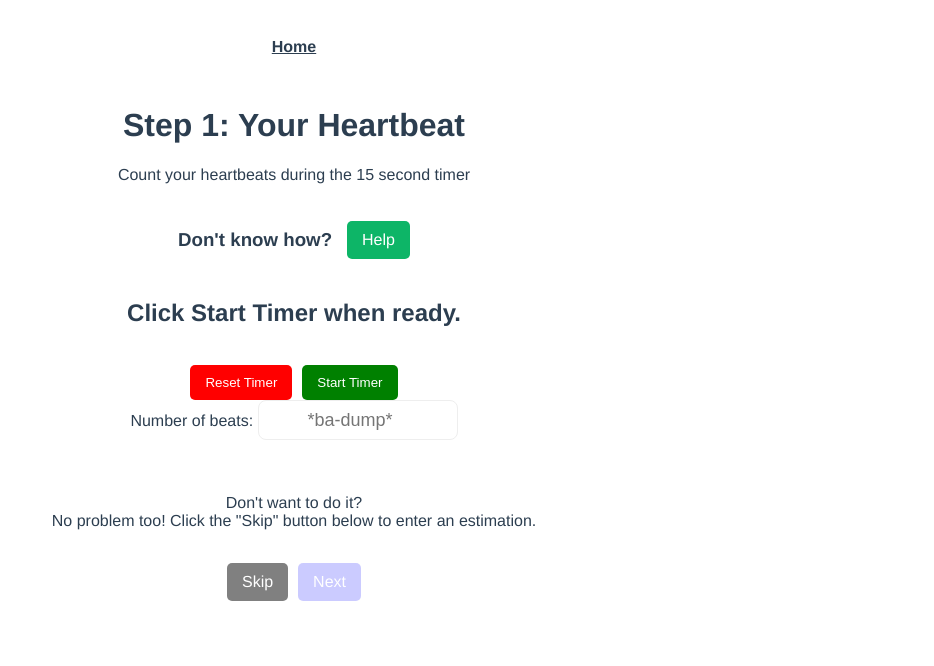
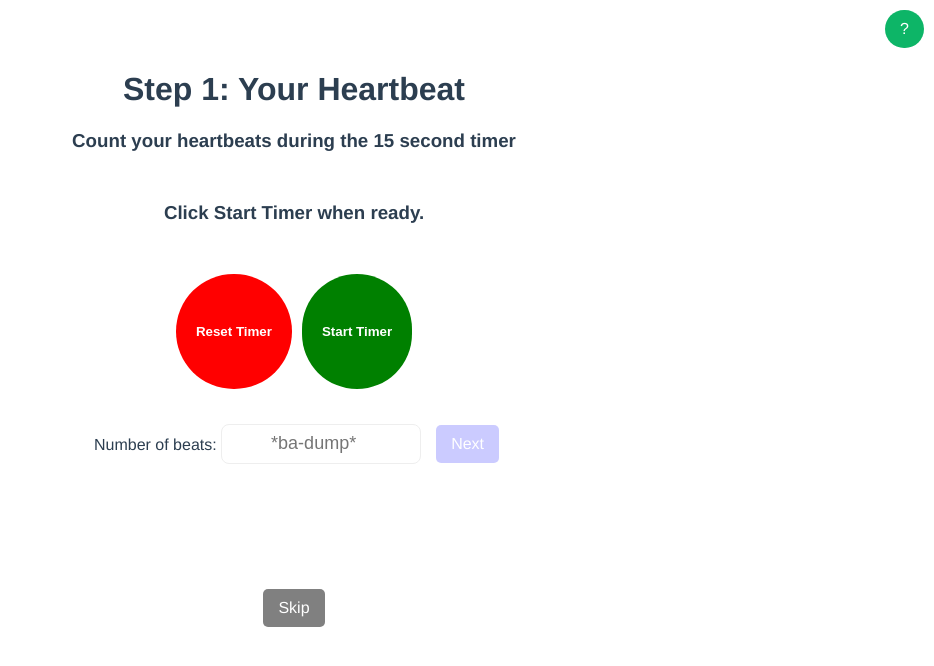
Before and after one commit to c-l-scholl/stp-vue-fb, a Vue app: page /calc-bpm in a window 1280 px wide. Shown: the top 666 px of the page, without its empty margins (346-1280 px from the left). Built offline with nearby package versions, Linux system fonts and the light colour scheme.

Commit message:
updated page setup to more closely match outlines

```diff
--- a/src/App.vue
+++ b/src/App.vue
@@ -1,7 +1,7 @@
 <template>
-  <nav>
+  <!-- <nav>
     <router-link to="/">Home</router-link>
-  </nav>
+  </nav> -->
   <router-view />
 </template>
 
--- a/src/components/TimerComp.vue
+++ b/src/components/TimerComp.vue
@@ -1,7 +1,7 @@
 <template>
 
 
-  <div>
+  <div class="timer">
     <span v-if="timerEnabled">
       {{ timerCount }}
     </span>
@@ -66,10 +66,28 @@ export default {
 </script>
 
 <style>
+
+  .timer {
+    margin-bottom: 45px;
+    font-size: 75px;
+    font-weight: bold;
+  }
   .timerButtons {
     display: flex;
     justify-content: center;
     align-items: center;
+    margin: 15px;
+  }
+
+  .reset:hover,
+  .start:hover {
+    opacity: 0.8;
+  }
+
+  .reset:active,
+  .start:active {
+    box-shadow: inset 1px 2px 5px rgba(0, 0, 0, 0.15);
+    opacity: 0.6px;
   }
 
   .reset {
@@ -85,9 +103,10 @@ export default {
   .start {
     display: flex;
     border-width: 0;
-    padding: 10px 15px;
-    border-radius: 5px;
+    padding: 50px 20px;
+    border-radius: 200px;
     color: white;
     transition: opacity 0.15s;
+    font-weight: bold;
   }
   </style>
--- a/src/views/CalcBPMView.vue
+++ b/src/views/CalcBPMView.vue
@@ -1,55 +1,55 @@
 <template>
-
+  <div class="helpButton">
+      <router-link to="/bpm-help" class="toHelp">
+        ?
+      </router-link>
+  </div>
+  <div class="page">
+    <div class="title">
       <h1>Step 1: Your Heartbeat</h1>
 
-  <!-- <button type="button" class="back">
-    <router-link to="/">Back</router-link>
-  </button> -->
-  <p> Count your heartbeats during the 15 second timer </p>
-  <div class="intro">
-    <h3>Don't know how?  </h3>
-    <router-link to="/bpm-help" class="toHelp">
-      Help
+    </div>
+
+    <div class="instructions">
+      <h3>
+        Count your heartbeats during the 15 second timer
+      </h3>
+    </div>
+    <!-- <div class="intro">
+      <h3>Don't know how? </h3>
+
+    </div> -->
+
+    <div class="timerText">
+      <h3>Click Start Timer when ready. </h3>
+    </div>
+    <TimerComp />
+
+
+    <div class="userInput">
+      <div class="inputBox">
+        <label for="Heartbeat">Number of beats: </label>
+        <input v-model="bpm" type="number" class="Heartbeat" placeholder="*ba-dump*" step=1 @input="checkBpm" />
+      </div>
+      <div class="nextButton">
+        <router-link to="/mood" @click="setUserBpm" class="toMood" :class="{ 'disabled': !this.isValidBpm }">
+        Next
         </router-link>
       </div>
-  <h2>Click Start Timer when ready. <br> </h2>
 
-    <br>
-
-  <div>
-    <TimerComp />
     </div>
 
-  <label for="Heartbeat">Number of beats: </label>
-  <input v-model="bpm"
-    type="number"
-    class="Heartbeat"
-    placeholder="*ba-dump*"
-    step=1
-    @input="checkBpm"
-  />
-
-  <br><br><br><br>
-
-  Don't want to do it? <br>
-  No problem too! Click the "Skip" button below to enter an estimation.
-
-  <br> <br>
+    <div class="skipText">
+      <!-- <p>
+        Don't want to do it?
+        No problem!
+      </p>
+      <p>Click the "Skip" button below to enter an estimation.</p> -->
+    </div>
     <div class="routers">
       <router-link to="/skip-bpm" class="skip">
         Skip
       </router-link>
-
-
-    <router-link
-      to="/mood"
-      @click="setUserBpm"
-      class="toMood"
-      :class="{ 'disabled': !this.isValidBpm }"
-    >
-      Next
-    </router-link>
-
       <!-- <router-link
       to="/mood"
       v-slot="{href, navigate}"
@@ -60,6 +60,8 @@
     </router-link> -->
 
     </div>
+  </div>
+
 
 
 </template>
@@ -85,14 +87,14 @@ export default {
       this.isValidBpm = (this.bpm !== null && this.bpm >= 5 && this.bpm <= 40)
     },
     setUserBpm() {
-      if(this.isValidBpm) {
+      if (this.isValidBpm) {
         this.$store.commit('setBpm', (this.bpm * this.bpmMultiplier))
         console.log(this.bpm)
       }
     }
   },
-  beforeRouteLeave (to, from) {
-    if(to.name === 'mood') {
+  beforeRouteLeave(to, from) {
+    if (to.name === 'mood') {
       return this.isValidBpm
     } else {
       return true
@@ -106,11 +108,23 @@ export default {
 </script>
 
 <style scoped>
+.page {
+  position: relative;
+  top: 50px;
+}
 .intro {
-    display: flex;
-    justify-content: center;
   align-items: center;
 
+}
+
+.instructions {
+  margin-bottom: 50px;
+}
+
+.helpButton {
+  position: absolute;
+  top: 10px;
+  right: 10px;
 }
 
 .intro h3 {
@@ -118,13 +132,18 @@ export default {
   margin-right: 15px;
 }
 
+.timerText {
+  margin-bottom: 50px;
+}
+
 .toHelp {
+  max-width: 50px;
   text-decoration: none;
   color: white;
   display: flex;
   background-color: rgb(13, 181, 103);
   padding: 10px 15px;
-    border-radius: 5px;
+  border-radius: 30px;
   transition: opacity 0.15s;
 }
 
@@ -138,8 +157,19 @@ export default {
   align-items: center;
 }
 
-  .reset,
-  .start,
+.userInput {
+  display: flex;
+  align-items: center;
+  justify-content: center;
+  margin-bottom: 100px;
+  margin-top: 25px;
+}
+
+.inputBox {
+  padding: 10px;
+}
+
+
 .toMood,
 .skip {
   display: flex;
@@ -150,19 +180,6 @@ export default {
   transition: opacity 0.15s;
 }
 
-  .reset:hover,
-  .start:hover {
-    opacity: 0.6;
-  }
-
-  .reset {
-    margin-right: 10px;
-    background-color: red;
-  }
-
-  .start {
-    background-color: green;
-  }
 
 .routers {
   display: flex;
@@ -171,6 +188,7 @@ export default {
   padding: 10px;
 
 }
+
 .toMood,
 .skip {
   color: white;
@@ -195,6 +213,4 @@ export default {
   opacity: 0.2;
   cursor: not-allowed;
 }
-
-
 </style>
--- a/src/views/MoodsView.vue
+++ b/src/views/MoodsView.vue
@@ -4,23 +4,19 @@
         Back
       </router-link>
       <router-link to="/mood-help" class="toMoodHelp">
-      Help
+        ?
       </router-link>
     </div>
+  <div class="page">
+
 
     <h1>Step 2: Your Mood</h1>
     <p>
       Pick your current or desired mood. <br>
-    For a detailed description of the moods, please click the "Help" button above.
+      For a detailed description of the moods, please click the ? above.
     </p>
 
-  <select
-    name="Mood"
-    id="Mood"
-    class="mood"
-    value=""
-    v-model="mood"
-    >
+    <select name="Mood" id="Mood" class="mood" value="" v-model="mood">
       <option value="" selected disabled>Select an Option</option>
       <option value="Happy">Happy</option>
       <option value="Relaxed">Relaxed</option>
@@ -33,12 +29,14 @@
     </select>
     <br>
     <div class="moodRouters">
-    <button type="reset" value = "Reset" class="moodReset">
+      <button type="reset" value="Reset" class="moodReset">
         Reset
       </button>
-    <router-link to="/playlist-output" @click="setMood()" class="toPlaylist" :class="{ 'disabled': !this.isValidMood }">
+      <router-link to="/playlist-output" @click="setMood()" class="toPlaylist"
+        :class="{ 'disabled': !this.isValidMood }">
         Next
       </router-link>
+    </div>
   </div>
 </template>
 
@@ -57,14 +55,14 @@ export default {
       this.isValidMood = (this.mood !== null)
     },
     setMood() {
-      if(this.isValidMood) {
+      if (this.isValidMood) {
         console.log(this.mood)
         this.$store.commit('setMood', this.mood)
       }
     },
   },
-  beforeRouteLeave (to, from) {
-    if(to.name === 'playlist-output') {
+  beforeRouteLeave(to, from) {
+    if (to.name === 'playlist-output') {
       return this.isValidMood
     } else {
       return true
@@ -78,12 +76,21 @@ export default {
 </script>
 
 <style scoped>
-  .intro,
+.page {
+  top: 50px;
+}
 .moodRouters {
   display: flex;
   justify-content: center;
   align-items: center;
   padding: 10px 15px;
+}
+
+.intro {
+  margin: 0px;
+  display: flex;
+  align-items: center;
+  justify-content: space-between;
 }
 
 .backCalc,
@@ -100,12 +107,14 @@ export default {
   text-decoration: none;
 }
 
-  .backCalc, .toPlaylist {
+.backCalc,
+.toPlaylist {
   background-color: rgb(10, 97, 190);
 }
 
 .toMoodHelp {
   background-color: rgb(13, 181, 103);
+  border-radius: 50px;
 }
 
 .moodReset {
@@ -117,14 +126,14 @@ export default {
   opacity: 0.8;
 }
 
-  .mood{
+.mood {
   position: relative;
   width: 200px;
   height: 40px;
   border-radius: 8px;
   background: white;
   border: 1px solid #eee;
-    box-shadow: 10px 10px 0 0 rgba(black,.03);
+  box-shadow: 10px 10px 0 0 rgba(black, .03);
   -webkit-tap-highlight-color: rgba(0, 0, 0, 0);
   box-sizing: border-box;
   text-align: center;
@@ -135,6 +144,4 @@ export default {
   cursor: not-allowed;
   opacity: 0.2;
 }
-
-
 </style>
--- a/src/views/PlaylistOutputView.vue
+++ b/src/views/PlaylistOutputView.vue
@@ -1,4 +1,5 @@
 <template>
+  <div class="page">
     <h1>Step 3: Your Playlist</h1>
     <p>
       Your Playlist is below!
@@ -6,6 +7,8 @@
     <div class="container">
       <SongDisplayComp :songs="randomSongs"/>
     </div>
+  </div>
+
 
 </template>
 
@@ -114,8 +117,12 @@ export default {
 }
 </script>
 
-<style>
+<style scoped>
 
+.page {
+  position: relative;
+  top: 50px;
+}
 
 .container {
   max-width: 750px;
```
Lines whose indentation alone changed are shown as unchanged.
